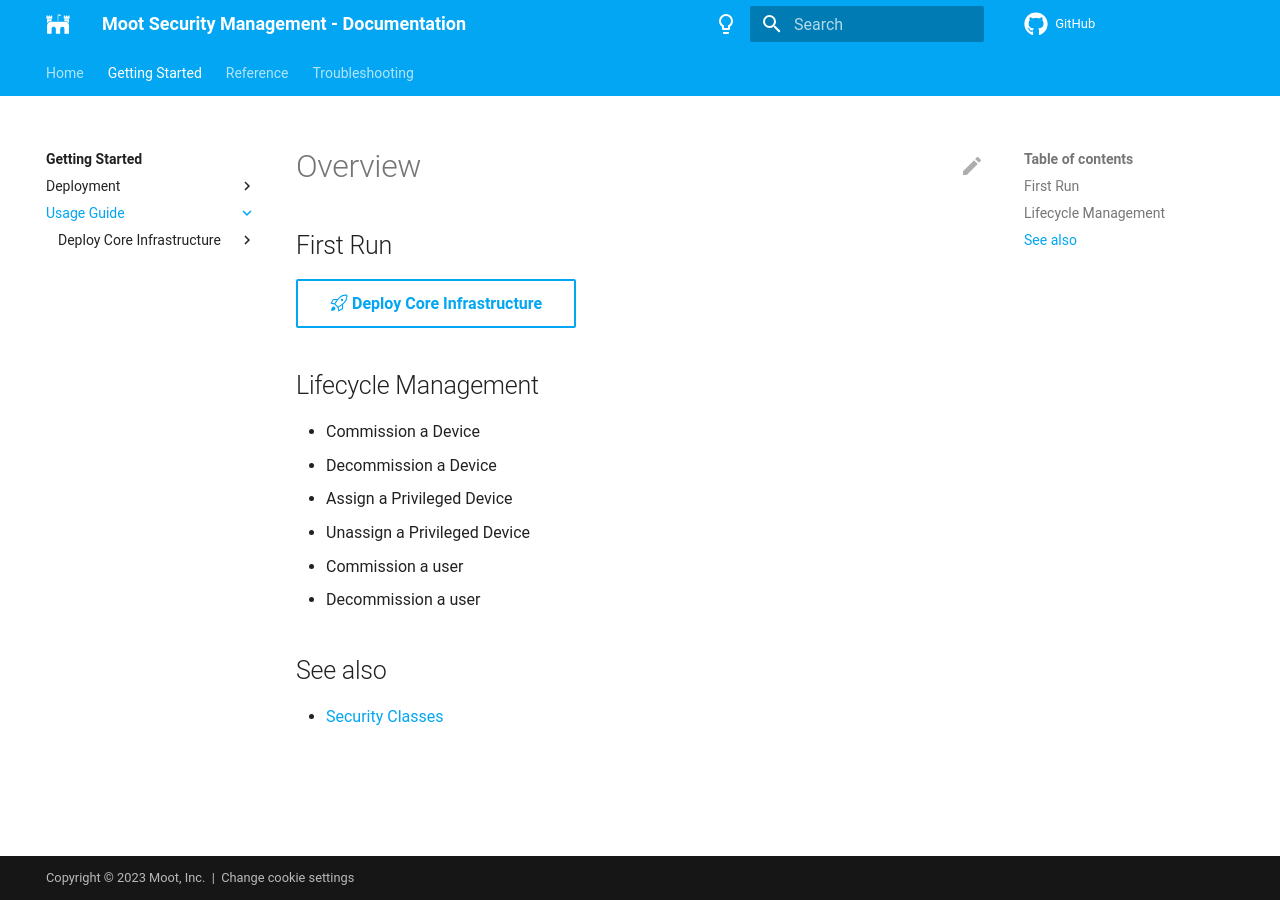
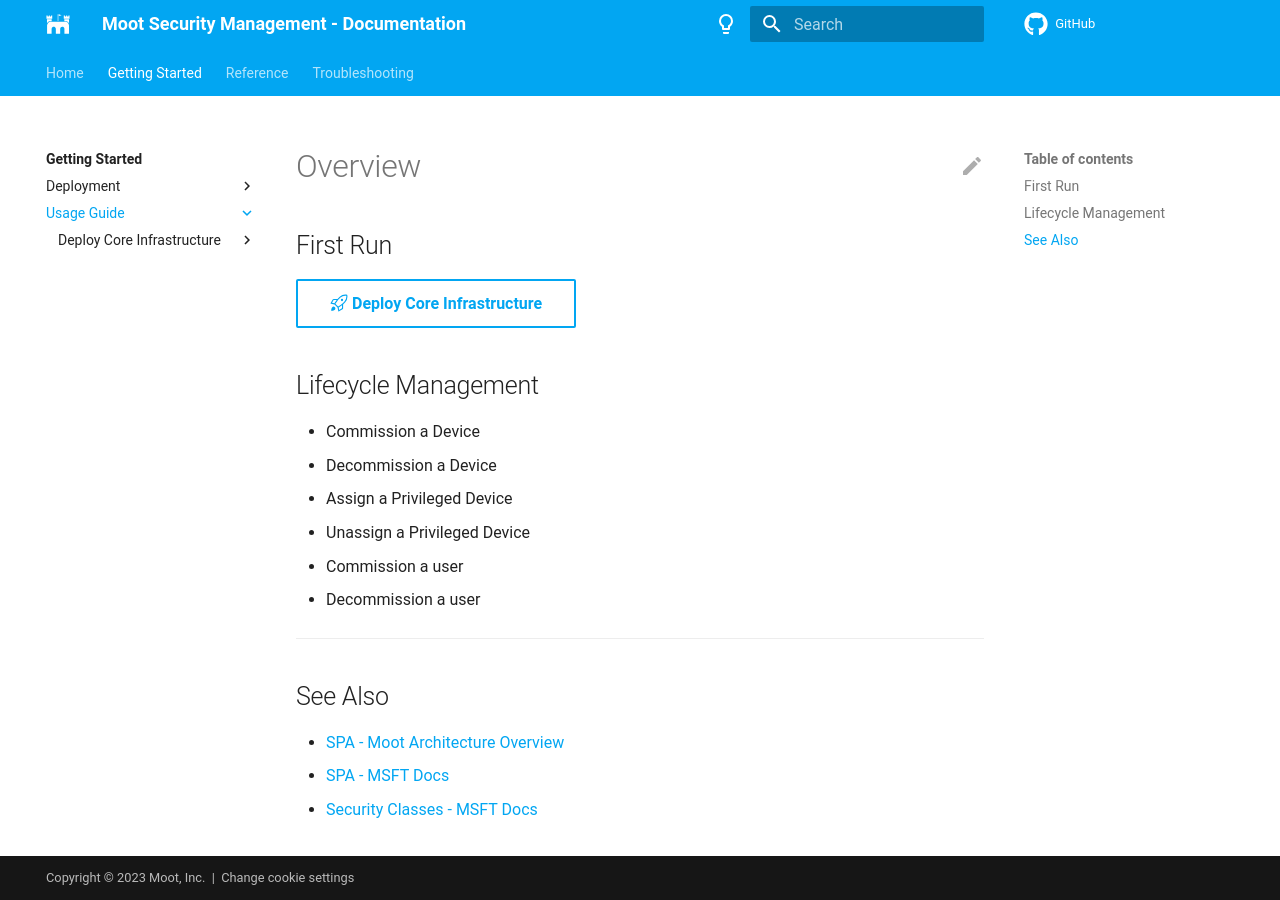
Before and after one commit to Software-Hardware-Integration-Lab/Documentation, an MkDocs documentation site: the page built from docs/Getting-Started/Usage-Guide/index.md, in a window 1280 px wide. Built offline with MkDocs 1.6.1 and Material for MkDocs 9.7.7, drawn with Linux system fonts in a browser that asks for light colours; comment, search, counter and statistics services are not loaded.

```diff
--- a/docs/Getting-Started/Usage-Guide/index.md
+++ b/docs/Getting-Started/Usage-Guide/index.md
@@ -14,6 +14,10 @@
 - Commission a user
 - Decommission a user
 
-## See also
+---
 
-- [Security Classes](https://learn.microsoft.com/en-us/security/privileged-access-workstations/privileged-access-security-levels)
+## See Also
+
+- [SPA - Moot Architecture Overview](/Reference/Architecture/Securing-Privileged-Access/)
+- [SPA - MSFT Docs](https://aka.ms/spa){:target="_blank"}
+- [Security Classes - MSFT Docs](https://learn.microsoft.com/en-us/security/privileged-access-workstations/privileged-access-security-levels){:target="_blank"}
```
